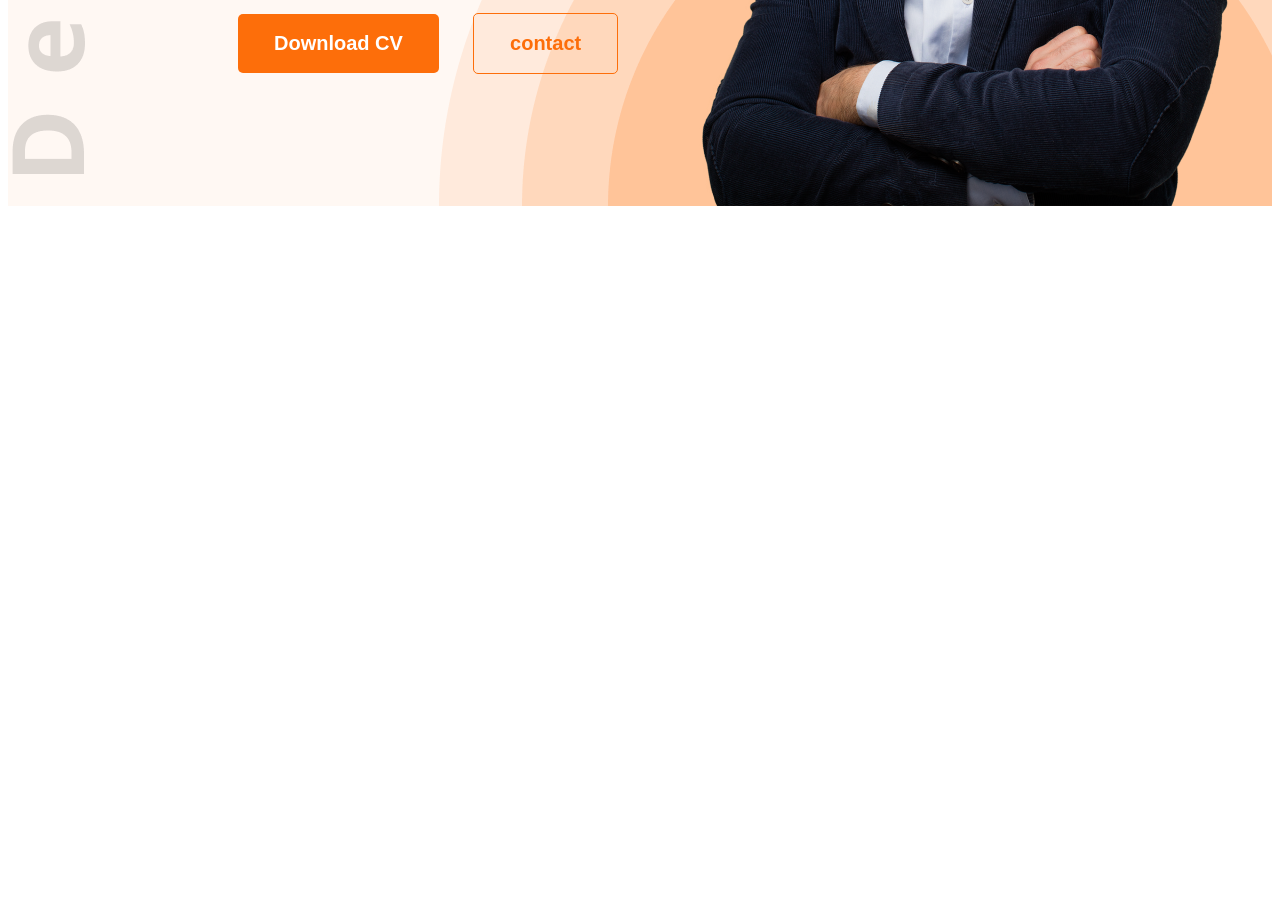
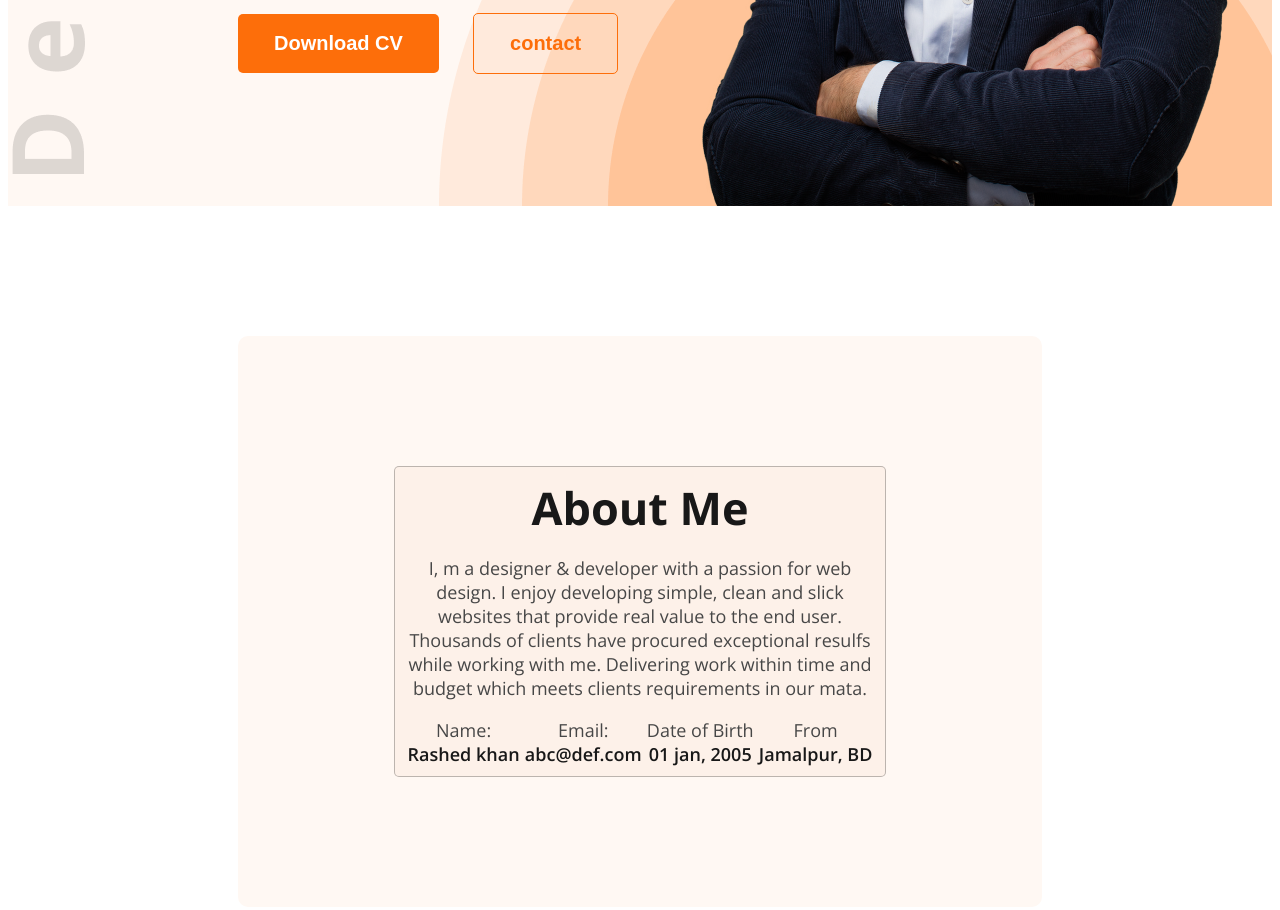
Before and after one commit to Rashed5105/My-portfolio, a plain HTML site: page index.html in a window 1280 px wide. Shown: the part 629-1539 px from the top of the page. Before the commit the page ends 843 px from the top, so only its background shows below. Drawn offline with nearby package versions, Linux system fonts and the light colour scheme.

Commit message:
about section added

```diff
--- a/css/style.css
+++ b/css/style.css
@@ -30,7 +30,6 @@
     cursor: pointer;
 
 }
-
 
 /* Nav styles */
 
@@ -117,3 +116,49 @@ nav ul li a{
     font-size: 18px;
 
 }
+
+/* main styles */
+
+main{
+    max width: 1140px;
+}
+
+/* about styles */
+.about-me{
+    margin: 130px 230px;
+    border-radius: 10px;
+    background-color: #FFF8F3;
+
+}
+.about-details{
+    padding: 130px 156px;
+
+
+}
+.border{
+    border: 1px solid rgba(0, 0, 0, 0.253);
+    padding: 10px;
+    border-radius: 5px;
+    background-color: #f5d7c131;
+}
+.about-details h3{
+    font-size: 45px;
+    font-weight: bold;
+    text-align: center;
+    margin: 0;
+
+}
+.about-details p{
+    font-size: 18px;
+    text-align: center;
+}
+.person-details{
+    display: flex;
+    justify-content: space-around;
+}
+.about-items p{
+    margin: 0;
+}
+.about-description{
+    font-weight: 600;
+}
--- a/index.html
+++ b/index.html
@@ -33,6 +33,39 @@
         </div>
     </header>
     <main>
+        <section class="about-me">
+            <div class="about-details dark1">
+
+                <div class="border">
+                    <h3 class="dark1">About Me</h3>
+                <p class="dark2">I, m a designer & developer with a passion for web design. I enjoy developing simple, clean and slick websites that provide real value to the end user. Thousands of clients have procured exceptional resulfs while working with me. Delivering work within time and budget which meets clients requirements in our mata.</p>
+                <div class="person-details">
+                    <div class="about-items">
+                        <p class="about-title dark2">Name:</p>
+                        <p class="about-description dark1">Rashed khan</p>
+                    </div>
+                    <div class="about-items">
+                        <p class="about-title dark2">Email:</p>
+                        <p class="about-description dark1">abc@def.com</p>
+                    </div>
+                    <div class="about-items">
+                        <p class="about-title dark2">Date of Birth</p>
+                        <p class="about-description dark1">01 jan, 2005</p>
+                    </div>
+                    <div class="about-items">
+                        <p class="about-title dark2">From</p>
+                        <p class="about-description dark1">Jamalpur, BD</p>
+                    </div>
+                </div>
+                </div>
+            </div>
+        </section>
+        <section>
+
+        </section>
+        <section>
+
+        </section>
 
     </main>
     <footer>
```
